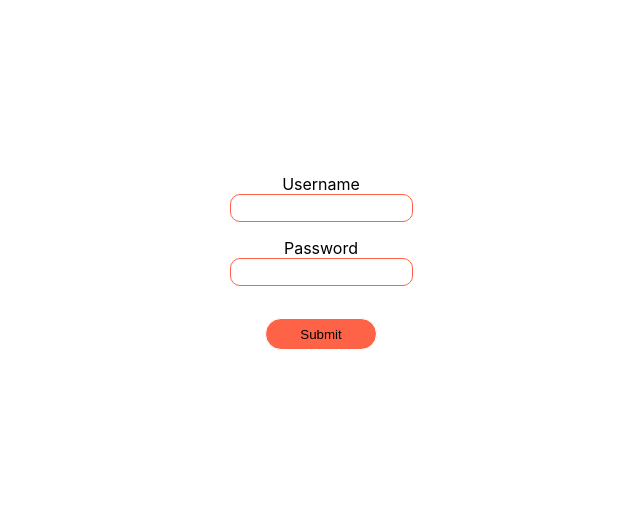
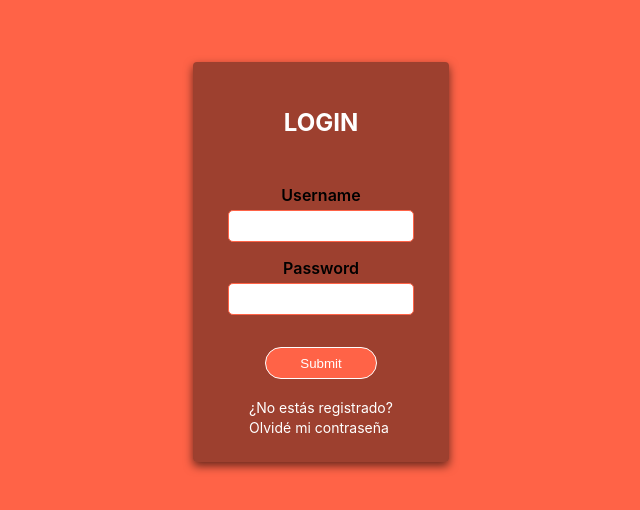
Before and after one commit to maxidefilippis/gym-webapp, a React (Create React App) app: page / in a window 1280 px wide. Shown: the part 138-648 px from the top of the page, without its empty margins (319-959 px from the left). Built offline with nearby package versions, Linux system fonts and the light colour scheme.

Commit message:
[UPDATE] Main Layout + Login

```diff
--- a/src/pages/Layout/mainLayout.jsx
+++ b/src/pages/Layout/mainLayout.jsx
@@ -1,17 +1,17 @@
 import React from "react";
 import "./mainLayout.scss";
 
-const MainLayout = () => {
+const MainLayout = ({ children, classContent }) => {
   return (
     <div className="mainLayoutContainer">
-      <Sidebar />
+      {/* <Sidebar />
       <header className="mainLayoutContainer__header">
         <Navbar
           className="mainLayoutContainer__header__navbar"
           drawerToggleClick={drawerToggleClick}
         />
         <SideDrawer show={sideDraweOpen} />
-      </header>
+      </header> */}
       <section className={`mainLayoutContainer__content ${classContent}`}>
         {children}
       </section>
--- a/src/pages/Layout/mainLayout.scss
+++ b/src/pages/Layout/mainLayout.scss
@@ -0,0 +1,7 @@
+.mainLayoutContainer {
+  display: flex;
+  justify-content: center;
+  align-items: center;
+  background-color: tomato;
+  height: 100vh;
+}
--- a/src/pages/Login/index.jsx
+++ b/src/pages/Login/index.jsx
@@ -1,5 +1,6 @@
 import React from "react";
 import { useFormik } from "formik";
+import MainLayout from "../Layout/mainLayout";
 import "./login.scss";
 
 const Login = () => {
@@ -14,6 +15,9 @@ const Login = () => {
     },
   });
   return (
+    <MainLayout>
+      <div className="login__container">
+        <h1>LOGIN</h1>
         <form onSubmit={formik.handleSubmit} className="login__form__container">
           <label htmlFor="username">Username</label>
           <input
@@ -34,6 +38,12 @@ const Login = () => {
 
           <button type="submit">Submit</button>
         </form>
+        <div className="login__actions">
+          <span>¿No estás registrado?</span>
+          <span>Olvidé mi contraseña</span>
+        </div>
+      </div>
+    </MainLayout>
   );
 };
 
--- a/src/pages/Login/login.scss
+++ b/src/pages/Login/login.scss
@@ -1,28 +1,58 @@
 .login {
+  &__container {
+    margin: 0 auto;
+    background-color: rgba(12, 12, 12, 0.4);
+    display: flex;
+    flex-direction: column;
+    justify-content: center;
+    align-items: center;
+    width: 20vw;
+    height: 50vh;
+    border-radius: 4px;
+    box-shadow: 0px 4px 10px rgba(0, 0, 0, 0.6);
+    > h1 {
+      margin-bottom: 1rem;
+      color: white;
+    }
+  }
+  &__actions {
+    display: flex;
+    flex-direction: column;
+    > span {
+      margin-top: 0.2rem;
+      color: white;
+      font-size: 14px;
+    }
+  }
   &__form {
     &__container {
       display: flex;
       flex-direction: column;
-      justify-content: center;
       align-items: center;
-      width: 100%;
-      height: 100vh;
+      margin-top: 2rem;
       > label {
         font-size: 1rem;
+        font-weight: 600;
+        margin-bottom: 0.3rem;
       }
       > input {
         border: 1px solid tomato;
-        border-radius: 10px;
+        border-radius: 5px;
         margin-bottom: 1rem;
         height: 1.5rem;
+        text-align: center;
+        padding: 0.2rem;
+        outline: none;
       }
       > button {
         margin-top: 1rem;
+        margin-bottom: 1rem;
         background: tomato;
         border: 1px solid white;
         height: 2rem;
         width: 7rem;
         border-radius: 18px;
+        color: white;
       }
     }
   }
```
Lines whose indentation alone changed are shown as unchanged.
